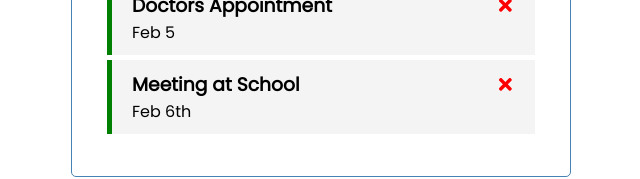
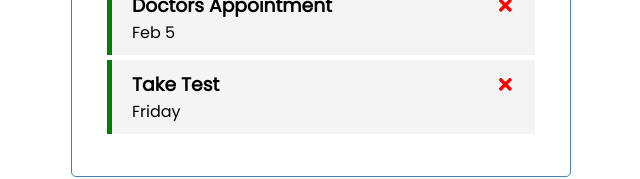
Before and after one commit to mdenizsert/react-task-tracker, a React (Create React App) app: page / in a window 1280 px wide. Shown: the part 153-332 px from the top of the page, without its empty margins (319-959 px from the left). Built offline with nearby package versions, Linux system fonts and the light colour scheme; data requests are answered from the project's data file.

Commit message:
Add and Delete tasks connected with server.

```diff
--- a/db.json
+++ b/db.json
@@ -5,14 +5,12 @@
       "text": "Doctors Appointment",
       "day": "Feb 5",
       "reminder": true
-  },
-
-  {
-    "id": 2,
-    "text": "Meeting at School",
-    "day": "Feb 6th",
-    "reminder": true
+    },
+    {
+      "text": "Take Test",
+      "day": "Friday",
+      "reminder": true,
+      "id": 2
+    }
+  ]
 }
-  ]
-
-}
--- a/src/App.js
+++ b/src/App.js
@@ -34,14 +34,32 @@
 
 
 //Add Task
-const addTask =(task) => {
-  const id = Math.floor(Math.random() * 10000) + 1
-  const newTask = {id,...task}
-  setTasks([...tasks, newTask])
+const addTask = async (task) => {
+
+  const res = await fetch('http://localhost:5000/tasks', {
+    method: 'POST',
+    headers: {
+      'Content-type': 'application/json'
+    },
+    body: JSON.stringify(task)
+  })
+
+  const data = await res.json()
+
+  setTasks([...tasks, data])
+
+  // const id = Math.floor(Math.random() * 10000) + 1
+  // const newTask = {id,...task}
+  // setTasks([...tasks, newTask])
 }
 
 //Delete Task
-const deleteTask = (id) => {
+const deleteTask = async (id) => {
+  await fetch(`http://localhost:5000/tasks/${id}`, {
+    method: 'DELETE'
+  })
+
+
   setTasks(tasks.filter((task) => task.id !==id))
 }
 
```
